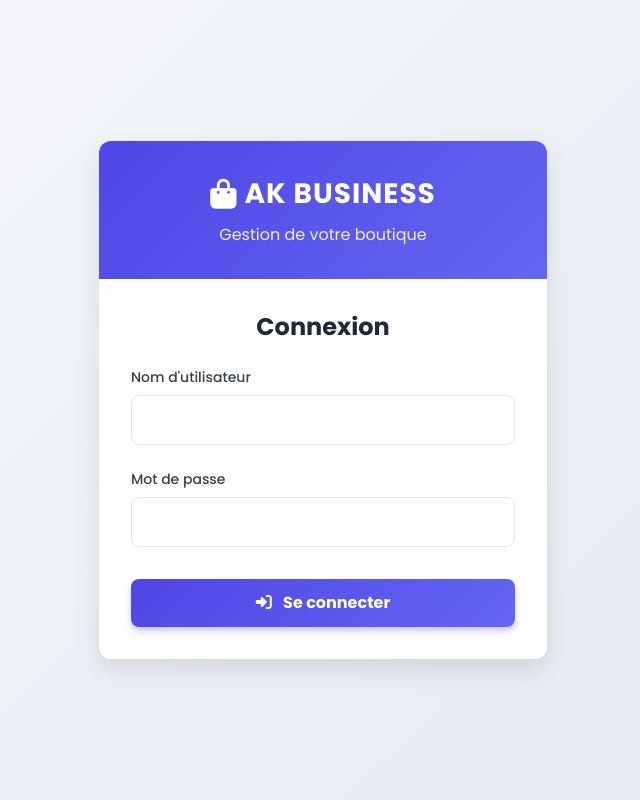
After one commit to jordanluemba/akbusiness, a PHP site: page /login.php in a window 1280 px wide. The commit adds this page. Shown: the whole page, without its empty margins (317-957 px from the left). Run offline with PHP 8.4, Linux system fonts and the light colour scheme; some libraries are stand-ins or nearby versions.

Commit message:
quelques ajustements

```diff
--- /dev/null
+++ b/login.php
@@ -0,0 +1,158 @@
+<?php
+session_start();
+
+// Vérifier si l'utilisateur est déjà connecté
+if (isset($_SESSION['user_id'])) {
+    header('Location: dashboard.php');
+    exit;
+}
+
+// Vérifier les identifiants lors de la soumission du formulaire
+if ($_SERVER['REQUEST_METHOD'] === 'POST') {
+    $username = $_POST['username'] ?? '';
+    $password = $_POST['password'] ?? '';
+
+    // Identifiants par défaut
+    $defaultUsername = 'akish';
+    $defaultPassword = 'akish123';
+
+    if ($username === $defaultUsername && $password === $defaultPassword) {
+        // Authentification réussie
+        $_SESSION['user_id'] = 1;
+        $_SESSION['user_name'] = 'Akish';
+        header('Location: dashboard.php');
+        exit;
+    } else {
+        $error = "Identifiants incorrects";
+    }
+}
+?>
+<!DOCTYPE html>
+<html lang="fr" class="light">
+<head>
+    <meta charset="UTF-8">
+    <meta name="viewport" content="width=device-width, initial-scale=1.0">
+    <title>Connexion - AK Business</title>
+    <script src="https://cdn.tailwindcss.com"></script>
+    <link rel="stylesheet" href="https://cdnjs.cloudflare.com/ajax/libs/font-awesome/6.4.0/css/all.min.css">
+    <style>
+        @import url('https://fonts.googleapis.com/css2?family=Poppins:wght@300;400;500;600;700&display=swap');
+
+        body {
+            font-family: 'Poppins', sans-serif;
+            background-color: #f3f4f6;
+            background-image: linear-gradient(135deg, #f5f7fa 0%, #e4e8f0 100%);
+        }
+
+        .dark body {
+            background-color: #111827;
+            background-image: linear-gradient(135deg, #1e293b 0%, #0f172a 100%);
+        }
+
+        .login-card {
+            background: white;
+            border-radius: 12px;
+            box-shadow: 0 10px 25px rgba(0, 0, 0, 0.1);
+            overflow: hidden;
+        }
+
+        .dark .login-card {
+            background: #1f2937;
+            box-shadow: 0 10px 25px rgba(0, 0, 0, 0.3);
+        }
+
+        .logo-container {
+            background: linear-gradient(135deg, #4f46e5 0%, #6366f1 100%);
+            padding: 2rem;
+            text-align: center;
+        }
+
+        .logo-text {
+            font-size: 1.75rem;
+            font-weight: 700;
+            color: white;
+            letter-spacing: 1px;
+        }
+
+        .login-btn {
+            background: linear-gradient(135deg, #4f46e5 0%, #6366f1 100%);
+            transition: all 0.3s ease;
+            box-shadow: 0 4px 6px rgba(79, 70, 229, 0.3);
+        }
+
+        .login-btn:hover {
+            transform: translateY(-2px);
+            box-shadow: 0 6px 12px rgba(79, 70, 229, 0.4);
+        }
+
+        .input-field {
+            transition: all 0.3s ease;
+            border: 1px solid #e5e7eb;
+        }
+
+        .input-field:focus {
+            border-color: #6366f1;
+            box-shadow: 0 0 0 3px rgba(99, 102, 241, 0.2);
+        }
+
+        .dark .input-field {
+            background: #374151;
+            border-color: #4b5563;
+            color: white;
+        }
+    </style>
+</head>
+<body class="bg-gray-50 dark:bg-gray-900">
+    <div class="min-h-screen flex items-center justify-center p-4">
+        <div class="login-card bg-white dark:bg-gray-800 w-full max-w-md">
+            <!-- En-tête avec logo -->
+            <div class="logo-container">
+                <div class="flex justify-center items-center space-x-2">
+                    <i class="fas fa-shopping-bag text-white text-3xl"></i>
+                    <span class="logo-text">AK BUSINESS</span>
+                </div>
+                <p class="text-white opacity-90 mt-2">Gestion de votre boutique</p>
+            </div>
+
+            <!-- Formulaire -->
+            <div class="p-8">
+                <h1 class="text-2xl font-bold text-gray-800 dark:text-white text-center mb-6">Connexion</h1>
+
+                <?php if (isset($error)): ?>
+                    <div class="bg-red-100 border border-red-400 text-red-700 px-4 py-3 rounded relative mb-6" role="alert">
+                        <span class="block sm:inline"><?= htmlspecialchars($error) ?></span>
+                    </div>
+                <?php endif; ?>
+
+                <form method="POST" class="space-y-6">
+                    <div>
+                        <label for="username" class="block text-sm font-medium text-gray-700 dark:text-gray-300 mb-2">Nom d'utilisateur</label>
+                        <input type="text" id="username" name="username" required
+                               class="input-field w-full px-4 py-3 rounded-lg focus:outline-none focus:ring-2 focus:ring-primary-light dark:bg-gray-700 dark:text-white">
+                    </div>
+
+                    <div>
+                        <label for="password" class="block text-sm font-medium text-gray-700 dark:text-gray-300 mb-2">Mot de passe</label>
+                        <input type="password" id="password" name="password" required
+                               class="input-field w-full px-4 py-3 rounded-lg focus:outline-none focus:ring-2 focus:ring-primary-light dark:bg-gray-700 dark:text-white">
+                    </div>
+
+                    <div class="pt-2">
+                        <button type="submit"
+                                class="login-btn w-full py-3 px-4 text-white font-bold rounded-lg focus:outline-none focus:ring-2 focus:ring-offset-2 focus:ring-primary-light transition duration-200">
+                            <i class="fas fa-sign-in-alt mr-2"></i> Se connecter
+                        </button>
+                    </div>
+                </form>
+            </div>
+        </div>
+    </div>
+
+    <script>
+        // Gestion du thème sombre
+        if (localStorage.getItem('theme') === 'dark' || (!localStorage.getItem('theme') && window.matchMedia('(prefers-color-scheme: dark)').matches)) {
+            document.documentElement.classList.add('dark');
+        }
+    </script>
+</body>
+</html>
```
Also changed, not shown: dashboard.php (+150 -22 lines), logout.php (added, +7 -0 lines).
